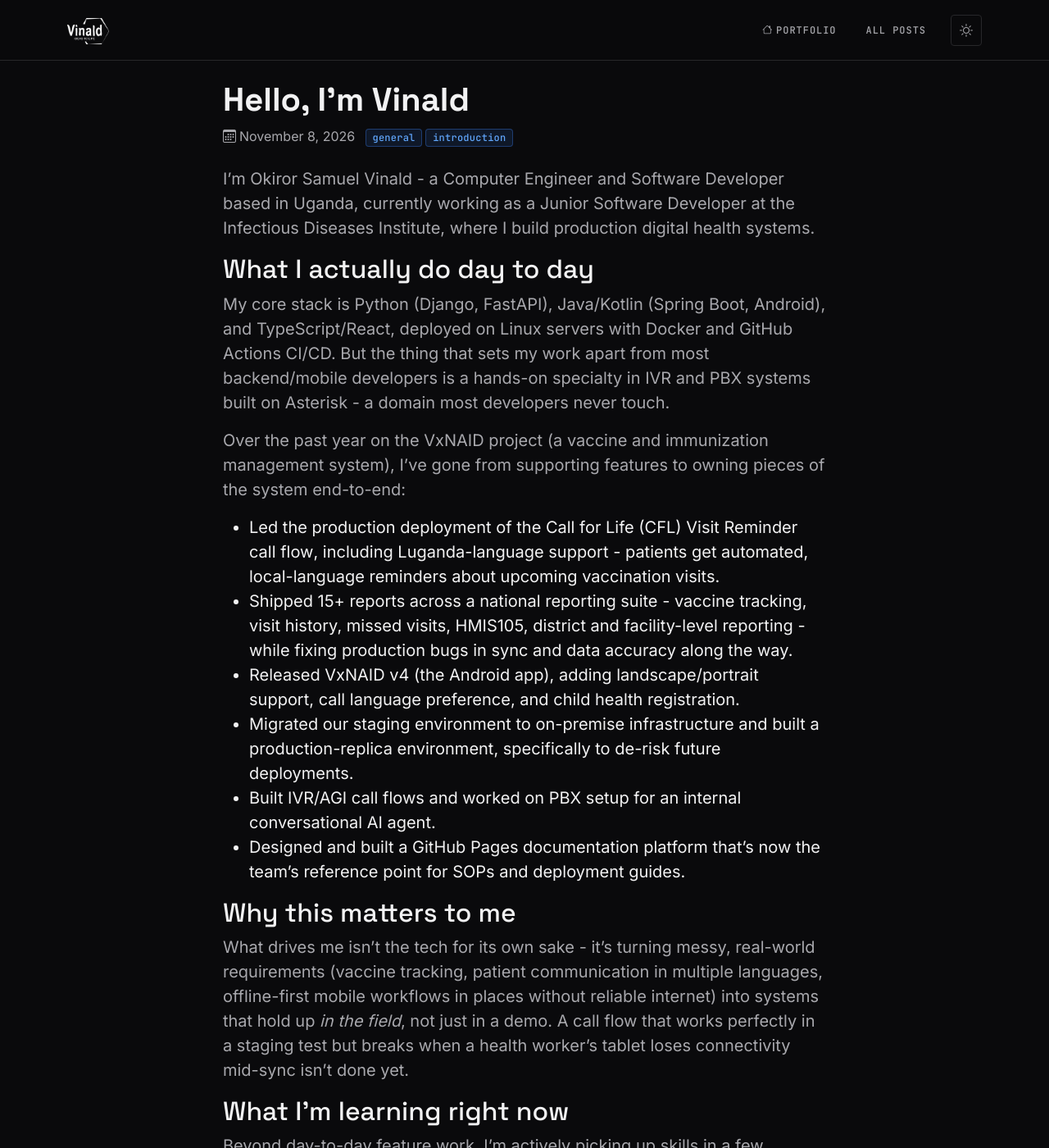
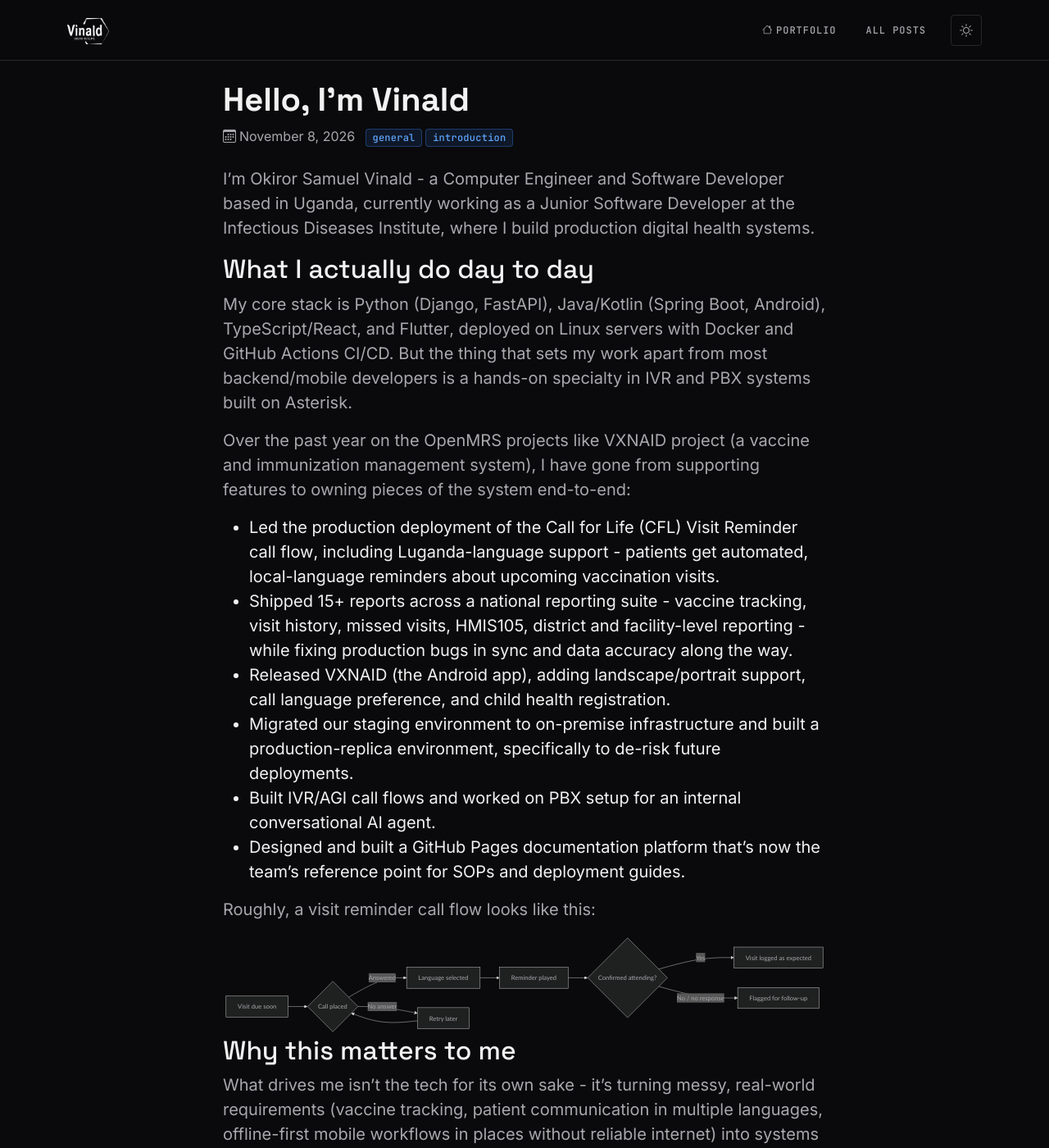
Before and after one commit to Vinald/Vinald.github.io, a Jekyll site: the page built from _posts/2026-11-08-hello-im-vinald.md, in a window 1280 px wide and 1400 px high. Shown: the whole window at 82% size. Built offline with Jekyll 4.4.1, drawn with Linux system fonts in a browser that asks for light colours; some of the changed text lies outside the part shown.

Commit message:
Add Mermaid diagram support and expand intro post
Loads mermaid.js in the post layout, themed to match light/dark
mode, and adds a call-flow diagram to the intro post. Also expands
the 'what I'm learning' list with system design and systems/
information security, and tweaks some wording.

```diff
--- a/_layouts/post.html
+++ b/_layouts/post.html
@@ -68,5 +68,12 @@
         <script>document.getElementById('currentYear').textContent = new Date().getFullYear();</script>
         <script src="https://cdn.jsdelivr.net/npm/bootstrap@5.3.3/dist/js/bootstrap.bundle.min.js" integrity="sha384-YvpcrYf0tY3lHB60NNkmXc5s9fDVZLESaAA55NDzOxhy9GkcIdslK1eN7N6jIeHz" crossorigin="anonymous"></script>
         <script src="/assets/js/theme-toggle.js"></script>
+        <script src="https://cdn.jsdelivr.net/npm/mermaid@10.9.1/dist/mermaid.min.js" integrity="sha384-WmdflGW9aGfoBdHc4rRyWzYuAjEmDwMdGdiPNacbwfGKxBW/SO6guzuQ76qjnSlr" crossorigin="anonymous"></script>
+        <script>
+            mermaid.initialize({
+                startOnLoad: true,
+                theme: document.documentElement.getAttribute('data-theme') === 'light' ? 'default' : 'dark',
+            });
+        </script>
     </body>
 </html>
--- a/_posts/2026-11-08-hello-im-vinald.md
+++ b/_posts/2026-11-08-hello-im-vinald.md
@@ -9,16 +9,30 @@ I'm Okiror Samuel Vinald - a Computer Engineer and Software Developer based in U
 
 ## What I actually do day to day
 
-My core stack is **Python** (Django, FastAPI), **Java/Kotlin** (Spring Boot, Android), and **TypeScript/React**, deployed on Linux servers with Docker and GitHub Actions CI/CD. But the thing that sets my work apart from most backend/mobile developers is a hands-on specialty in **IVR and PBX systems built on Asterisk** - a domain most developers never touch.
+My core stack is **Python** (Django, FastAPI), **Java/Kotlin** (Spring Boot, Android), **TypeScript/React**, and **Flutter**, deployed on Linux servers with Docker and GitHub Actions CI/CD. But the thing that sets my work apart from most backend/mobile developers is a hands-on specialty in **IVR and PBX systems built on Asterisk**.
 
-Over the past year on the VxNAID project (a vaccine and immunization management system), I've gone from supporting features to owning pieces of the system end-to-end:
+Over the past year on the OpenMRS projects like VXNAID project (a vaccine and immunization management system), I have gone from supporting features to owning pieces of the system end-to-end:
 
 - Led the production deployment of the **Call for Life (CFL) Visit Reminder call flow**, including Luganda-language support - patients get automated, local-language reminders about upcoming vaccination visits.
 - Shipped **15+ reports** across a national reporting suite - vaccine tracking, visit history, missed visits, HMIS105, district and facility-level reporting - while fixing production bugs in sync and data accuracy along the way.
-- Released **VxNAID v4** (the Android app), adding landscape/portrait support, call language preference, and child health registration.
+- Released **VXNAID** (the Android app), adding landscape/portrait support, call language preference, and child health registration.
 - Migrated our staging environment to on-premise infrastructure and built a production-replica environment, specifically to de-risk future deployments.
 - Built IVR/AGI call flows and worked on PBX setup for an internal conversational AI agent.
 - Designed and built a GitHub Pages documentation platform that's now the team's reference point for SOPs and deployment guides.
+
+Roughly, a visit reminder call flow looks like this:
+
+<div class="mermaid">
+flowchart LR
+    A[Visit due soon] --> B{Call placed}
+    B -->|Answered| C[Language selected]
+    B -->|No answer| D[Retry later]
+    C --> E[Reminder played]
+    E --> F{Confirmed attending?}
+    F -->|Yes| G[Visit logged as expected]
+    F -->|No / no response| H[Flagged for follow-up]
+    D --> B
+</div>
 
 ## Why this matters to me
 
@@ -34,6 +48,8 @@ Beyond day-to-day feature work, I'm actively picking up skills in a few directio
 - **AI-agent-assisted systems exploration** - using agentic tooling to understand app and binary behavior I didn't write, which has been a surprisingly good way to get better at reading unfamiliar codebases fast.
 - **Productized, white-label front-end templates** - building reusable Next.js/Tailwind sites backed by a headless CMS, so a new client site is a re-skin instead of a rebuild.
 - **Security-conscious offline-first mobile patterns** - local encryption, biometric/PIN-gated storage, and designing mobile apps that work fully without a network connection.
+- **System design** - working through how to decompose a system into services, where state should live, caching and queuing strategies, and designing for failure instead of just the happy path.
+- **Systems and information security** - secure-by-default configuration, threat modeling, and hardening the infrastructure and applications I ship rather than bolting security on after the fact.
 
 None of this is finished learning - it's what's currently on my plate, and some of it will probably turn into its own post once I have something concrete to say.
 
```
